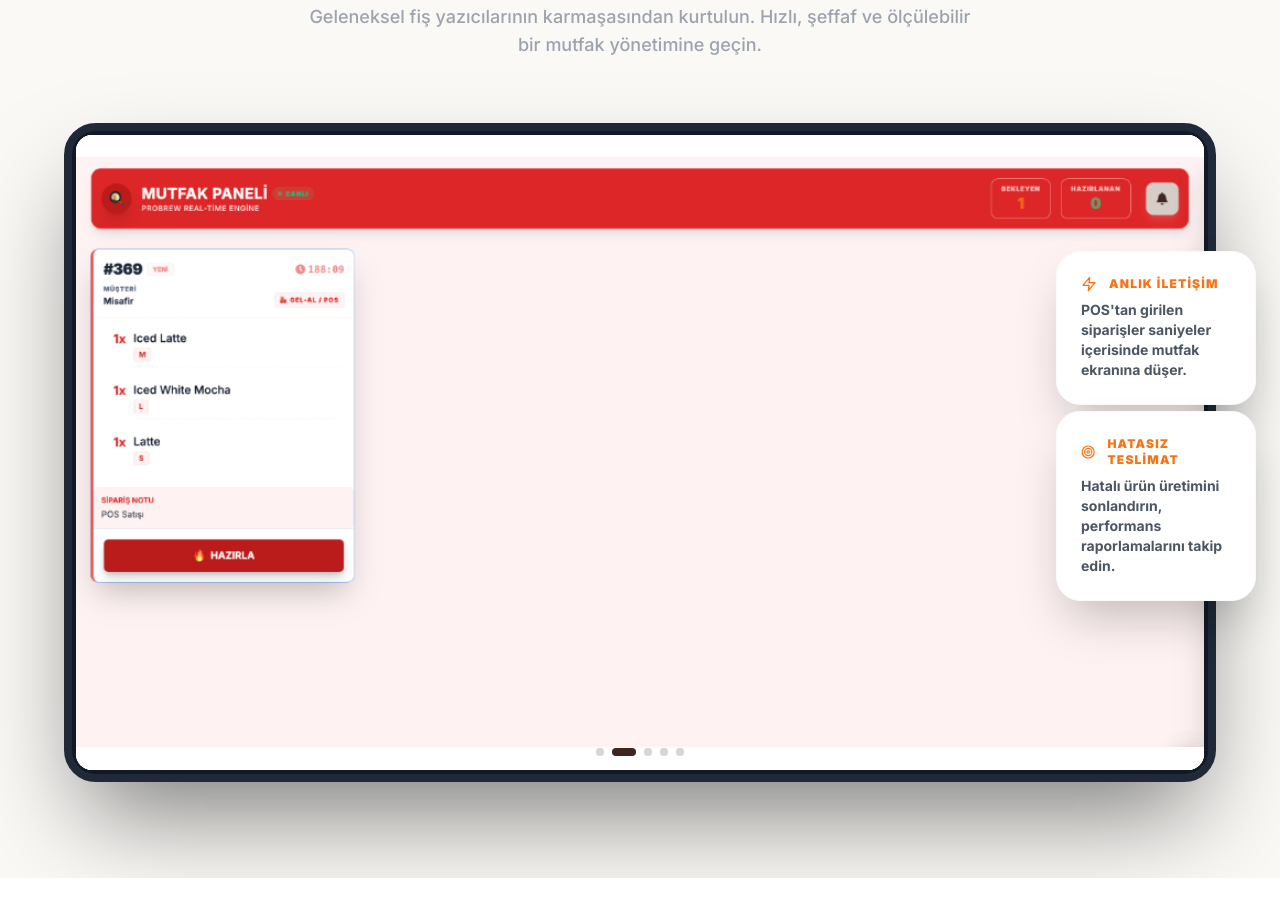
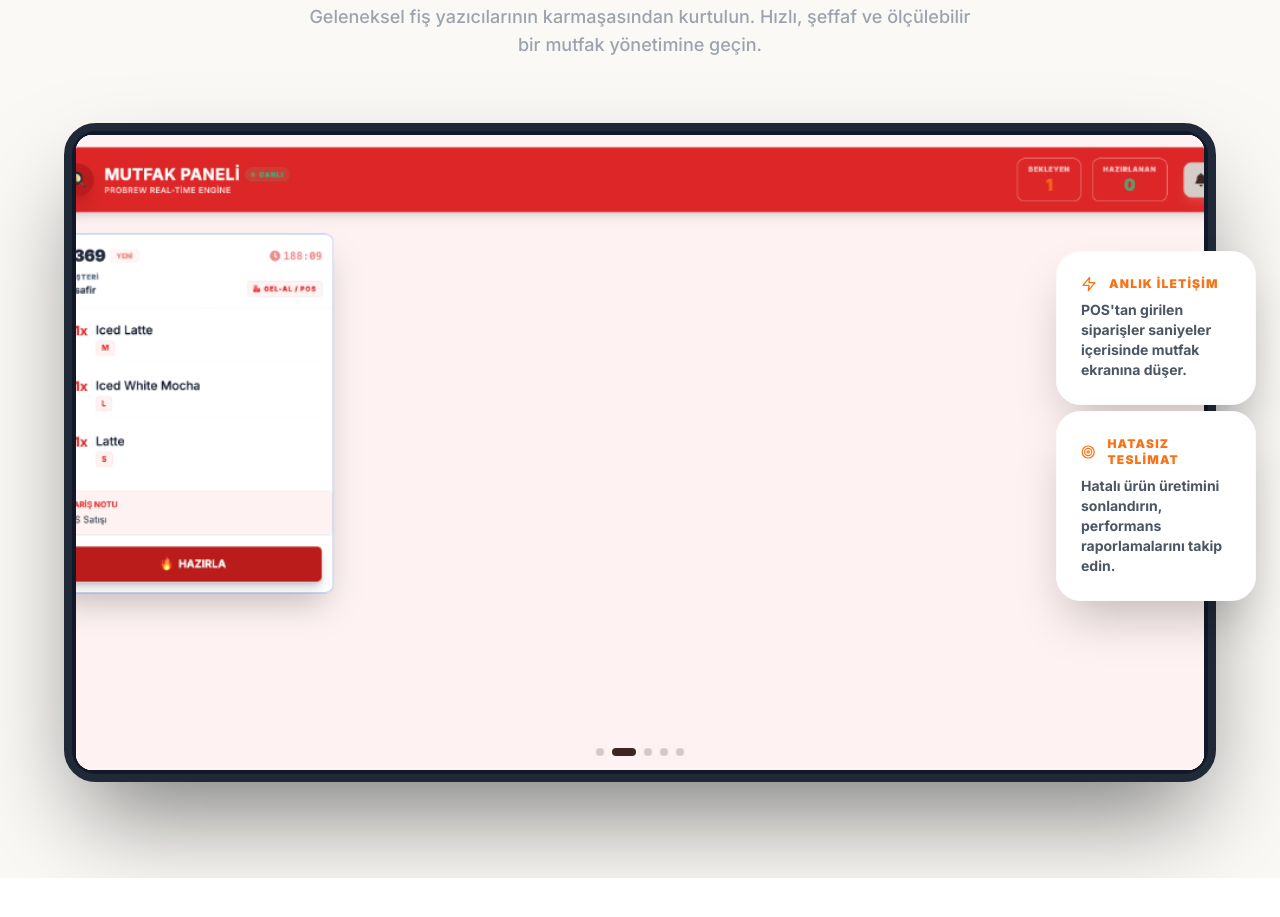
Before and after one commit to hakancineli/probrew, a Next.js app: page / in a window 1280 px wide. Shown: the part 3020-3937 px from the top of the page. Built offline with nearby package versions, Linux system fonts and the light colour scheme.

Commit message:
fix: fill KDS images fully within frame (object-cover)

```diff
--- a/src/app/page.tsx
+++ b/src/app/page.tsx
@@ -445,11 +445,11 @@ export default function Home() {
                       { src: '/images/showcase/kds-steps/step-5.png', alt: 'Sipariş Hazır ve Teslimat Onayı' }
                     ].map((step, idx) => (
                       <SwiperSlide key={idx}>
-                        <div className="relative w-full h-full flex items-center justify-center bg-white">
+                        <div className="relative w-full h-full bg-white">
                           <img
                             src={step.src}
                             alt={step.alt}
-                            className="w-full h-full object-contain"
+                            className="w-full h-full object-cover"
                           />
                           <div className="absolute bottom-10 left-10 p-4 bg-white/90 backdrop-blur-md rounded-2xl border border-gray-100 shadow-xl opacity-0 group-hover:opacity-100 transition-opacity duration-300">
                             <span className="text-xs font-black text-orange-500 uppercase tracking-widest">{idx + 1}. ADIM</span>
```
